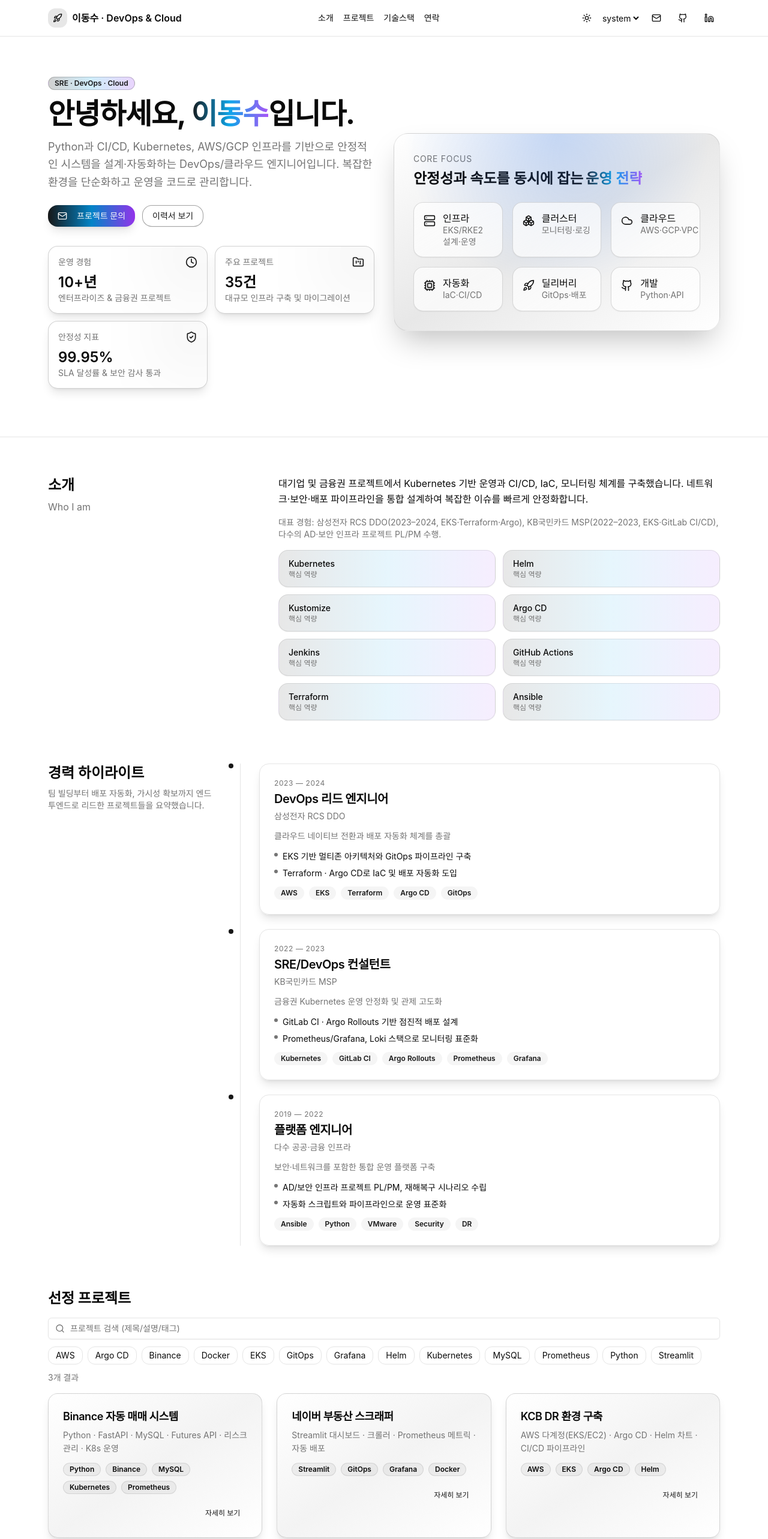
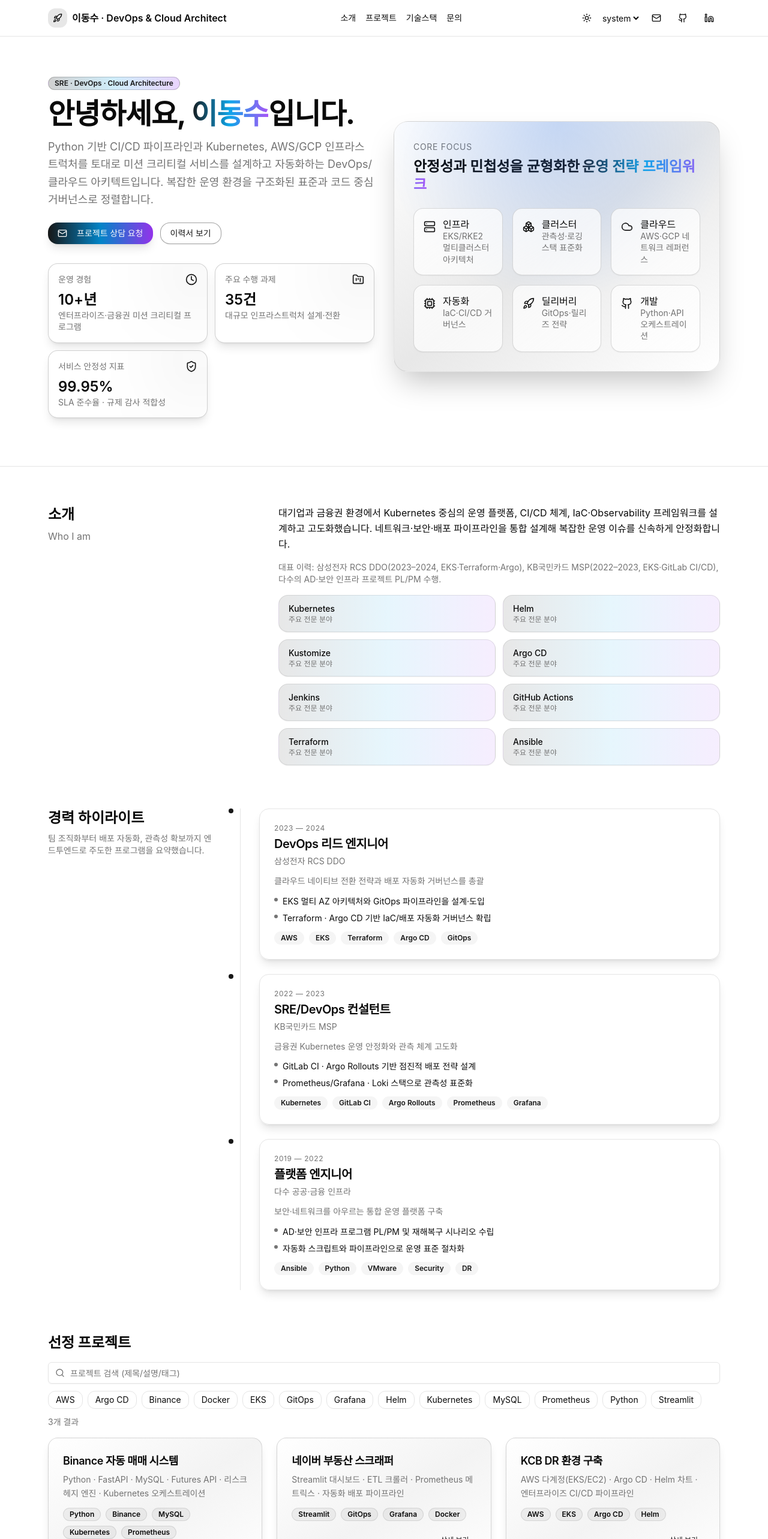
Before and after one commit to dslee1371/ds-portfolio-ta, a React (Vite) app: page / in a window 1280 px wide. Shown: the top 2566 px of the page at 60% size. Built offline with nearby package versions, Linux system fonts and the light colour scheme.

Commit message:
refine portfolio copy with professional tone

```diff
--- a/src/Portfolio.tsx
+++ b/src/Portfolio.tsx
@@ -49,19 +49,19 @@ type Experience = {
 const PROJECTS: Project[] = [
   {
     title: "Binance 자동 매매 시스템",
-    desc: "Python · FastAPI · MySQL · Futures API · 리스크 관리 · K8s 운영",
+    desc: "Python · FastAPI · MySQL · Futures API · 리스크 헤지 엔진 · Kubernetes 오케스트레이션",
     tags: ["Python", "Binance", "MySQL", "Kubernetes", "Prometheus"],
     href: "#",
   },
   {
     title: "네이버 부동산 스크래퍼",
-    desc: "Streamlit 대시보드 · 크롤러 · Prometheus 메트릭 · 자동 배포",
+    desc: "Streamlit 대시보드 · ETL 크롤러 · Prometheus 메트릭스 · 자동화 배포 파이프라인",
     tags: ["Streamlit", "GitOps", "Grafana", "Docker"],
     href: "#",
   },
   {
     title: "KCB DR 환경 구축",
-    desc: "AWS 다계정(EKS/EC2) · Argo CD · Helm 차트 · CI/CD 파이프라인",
+    desc: "AWS 다계정(EKS/EC2) · Argo CD · Helm 차트 · 엔터프라이즈 CI/CD 파이프라인",
     tags: ["AWS", "EKS", "Argo CD", "Helm"],
     href: "#",
   },
@@ -77,19 +77,19 @@ const STATS = [
   {
     label: "운영 경험",
     value: "10+년",
-    desc: "엔터프라이즈 & 금융권 프로젝트",
+    desc: "엔터프라이즈·금융권 미션 크리티컬 프로그램",
     icon: <Clock className="h-5 w-5" />,
   },
   {
-    label: "주요 프로젝트",
+    label: "주요 수행 과제",
     value: "35건",
-    desc: "대규모 인프라 구축 및 마이그레이션",
+    desc: "대규모 인프라스트럭처 설계·전환",
     icon: <FolderKanban className="h-5 w-5" />,
   },
   {
-    label: "안정성 지표",
+    label: "서비스 안정성 지표",
     value: "99.95%",
-    desc: "SLA 달성률 & 보안 감사 통과",
+    desc: "SLA 준수율 · 규제 감사 적합성",
     icon: <ShieldCheck className="h-5 w-5" />,
   },
 ];
@@ -99,10 +99,10 @@ const EXPERIENCES: Experience[] = [
     period: "2023 — 2024",
     role: "DevOps 리드 엔지니어",
     org: "삼성전자 RCS DDO",
-    summary: "클라우드 네이티브 전환과 배포 자동화 체계를 총괄",
+    summary: "클라우드 네이티브 전환 전략과 배포 자동화 거버넌스를 총괄",
     highlights: [
-      "EKS 기반 멀티존 아키텍처와 GitOps 파이프라인 구축",
-      "Terraform · Argo CD로 IaC 및 배포 자동화 도입",
+      "EKS 멀티 AZ 아키텍처와 GitOps 파이프라인을 설계·도입",
+      "Terraform · Argo CD 기반 IaC/배포 자동화 거버넌스 확립",
     ],
     stack: ["AWS", "EKS", "Terraform", "Argo CD", "GitOps"],
   },
@@ -110,10 +110,10 @@ const EXPERIENCES: Experience[] = [
     period: "2022 — 2023",
     role: "SRE/DevOps 컨설턴트",
     org: "KB국민카드 MSP",
-    summary: "금융권 Kubernetes 운영 안정화 및 관제 고도화",
+    summary: "금융권 Kubernetes 운영 안정화와 관측 체계 고도화",
     highlights: [
-      "GitLab CI · Argo Rollouts 기반 점진적 배포 설계",
-      "Prometheus/Grafana, Loki 스택으로 모니터링 표준화",
+      "GitLab CI · Argo Rollouts 기반 점진적 배포 전략 설계",
+      "Prometheus/Grafana · Loki 스택으로 관측성 표준화",
     ],
     stack: ["Kubernetes", "GitLab CI", "Argo Rollouts", "Prometheus", "Grafana"],
   },
@@ -121,10 +121,10 @@ const EXPERIENCES: Experience[] = [
     period: "2019 — 2022",
     role: "플랫폼 엔지니어",
     org: "다수 공공·금융 인프라",
-    summary: "보안·네트워크를 포함한 통합 운영 플랫폼 구축",
+    summary: "보안·네트워크를 아우르는 통합 운영 플랫폼 구축",
     highlights: [
-      "AD/보안 인프라 프로젝트 PL/PM, 재해복구 시나리오 수립",
-      "자동화 스크립트와 파이프라인으로 운영 표준화",
+      "AD·보안 인프라 프로그램 PL/PM 및 재해복구 시나리오 수립",
+      "자동화 스크립트와 파이프라인으로 운영 표준 절차화",
     ],
     stack: ["Ansible", "Python", "VMware", "Security", "DR"],
   },
@@ -166,13 +166,13 @@ export default function Portfolio() {
             <span className="inline-flex h-8 w-8 items-center justify-center rounded-xl bg-primary/10">
               <Rocket className="h-4 w-4" />
             </span>
-            <span>이동수 · DevOps & Cloud</span>
+            <span>이동수 · DevOps & Cloud Architect</span>
           </div>
           <nav className="hidden md:flex items-center gap-4 text-sm">
             <a href="#about" className="hover:text-primary">소개</a>
             <a href="#projects" className="hover:text-primary">프로젝트</a>
             <a href="#skills" className="hover:text-primary">기술스택</a>
-            <a href="#contact" className="hover:text-primary">연락</a>
+            <a href="#contact" className="hover:text-primary">문의</a>
           </nav>
           <div className="flex items-center gap-2">
             <ThemeToggle />
@@ -195,22 +195,22 @@ export default function Portfolio() {
               variant="secondary"
               className="mb-4 rounded-xl border border-primary/20 bg-gradient-to-r from-primary/20 via-sky-500/20 to-purple-500/25 text-primary"
             >
-              SRE · DevOps · Cloud
+              SRE · DevOps · Cloud Architecture
             </Badge>
             <h1 className="text-3xl sm:text-4xl md:text-5xl font-bold tracking-tight leading-tight">
               안녕하세요, <span className="bg-gradient-to-r from-primary via-sky-500 to-purple-500 bg-clip-text text-transparent">이동수</span>입니다.
             </h1>
             <p className="mt-4 text-muted-foreground text-lg leading-relaxed">
-              Python과 CI/CD, Kubernetes, AWS/GCP 인프라를 기반으로
-              안정적인 시스템을 설계·자동화하는 DevOps/클라우드 엔지니어입니다.
-              복잡한 환경을 단순화하고 운영을 코드로 관리합니다.
+              Python 기반 CI/CD 파이프라인과 Kubernetes, AWS/GCP 인프라스트럭처를 토대로
+              미션 크리티컬 서비스를 설계하고 자동화하는 DevOps/클라우드 아키텍트입니다.
+              복잡한 운영 환경을 구조화된 표준과 코드 중심 거버넌스로 정렬합니다.
             </p>
             <div className="mt-6 flex flex-wrap gap-3">
               <Button
                 asChild
                 className="rounded-2xl bg-gradient-to-r from-primary via-sky-600 to-purple-600 text-primary-foreground shadow-lg transition hover:scale-[1.02] hover:from-primary/90 hover:via-sky-500 hover:to-purple-500"
               >
-                <a href="#contact"><Mail className="mr-2 h-4 w-4" />프로젝트 문의</a>
+                <a href="#contact"><Mail className="mr-2 h-4 w-4" />프로젝트 상담 요청</a>
               </Button>
               <Button
                 asChild
@@ -262,18 +262,18 @@ export default function Portfolio() {
               <CardContent className="p-6 md:p-8">
                 <p className="text-sm uppercase tracking-wider text-muted-foreground">Core Focus</p>
                 <h2 className="mt-2 text-2xl font-semibold leading-tight">
-                  안정성과 속도를 동시에 잡는
+                  안정성과 민첩성을 균형화한
                   <span className="ml-1 bg-gradient-to-r from-primary via-sky-500 to-purple-500 bg-clip-text text-transparent">
-                    운영 전략
+                    운영 전략 프레임워크
                   </span>
                 </h2>
                 <div className="mt-6 grid grid-cols-2 gap-4 sm:grid-cols-3">
-                  <Feature icon={<Server className="h-5 w-5" />} title="인프라" desc="EKS/RKE2 설계·운영" />
-                  <Feature icon={<Boxes className="h-5 w-5" />} title="클러스터" desc="모니터링·로깅" />
-                  <Feature icon={<Cloud className="h-5 w-5" />} title="클라우드" desc="AWS·GCP·VPC" />
-                  <Feature icon={<Cpu className="h-5 w-5" />} title="자동화" desc="IaC·CI/CD" />
-                  <Feature icon={<Rocket className="h-5 w-5" />} title="딜리버리" desc="GitOps·배포" />
-                  <Feature icon={<Github className="h-5 w-5" />} title="개발" desc="Python·API" />
+                  <Feature icon={<Server className="h-5 w-5" />} title="인프라" desc="EKS/RKE2 멀티클러스터 아키텍처" />
+                  <Feature icon={<Boxes className="h-5 w-5" />} title="클러스터" desc="관측성·로깅 스택 표준화" />
+                  <Feature icon={<Cloud className="h-5 w-5" />} title="클라우드" desc="AWS·GCP 네트워크 레퍼런스" />
+                  <Feature icon={<Cpu className="h-5 w-5" />} title="자동화" desc="IaC·CI/CD 거버넌스" />
+                  <Feature icon={<Rocket className="h-5 w-5" />} title="딜리버리" desc="GitOps·릴리즈 전략" />
+                  <Feature icon={<Github className="h-5 w-5" />} title="개발" desc="Python·API 오케스트레이션" />
                 </div>
               </CardContent>
             </Card>
@@ -292,11 +292,11 @@ export default function Portfolio() {
           </div>
           <div className="md:col-span-2 space-y-4 leading-relaxed">
             <p>
-              대기업 및 금융권 프로젝트에서 Kubernetes 기반 운영과 CI/CD, IaC, 모니터링 체계를 구축했습니다.
-              네트워크·보안·배포 파이프라인을 통합 설계하여 복잡한 이슈를 빠르게 안정화합니다.
+              대기업과 금융권 환경에서 Kubernetes 중심의 운영 플랫폼, CI/CD 체계, IaC·Observability 프레임워크를 설계하고 고도화했습니다.
+              네트워크·보안·배포 파이프라인을 통합 설계해 복잡한 운영 이슈를 신속하게 안정화합니다.
             </p>
             <p className="text-sm text-muted-foreground">
-              대표 경험: 삼성전자 RCS DDO(2023–2024, EKS·Terraform·Argo),
+              대표 이력: 삼성전자 RCS DDO(2023–2024, EKS·Terraform·Argo),
               KB국민카드 MSP(2022–2023, EKS·GitLab CI/CD), 다수의 AD·보안 인프라 프로젝트 PL/PM 수행.
             </p>
             <div className="grid gap-3 sm:grid-cols-2">
@@ -312,7 +312,7 @@ export default function Portfolio() {
                   </div>
                   <div className="relative">
                     <p className="text-sm font-medium">{skill}</p>
-                    <p className="text-xs text-muted-foreground">핵심 역량</p>
+                    <p className="text-xs text-muted-foreground">주요 전문 분야</p>
                   </div>
                 </motion.div>
               ))}
@@ -327,7 +327,7 @@ export default function Portfolio() {
           <div>
             <h2 className="text-2xl font-bold">경력 하이라이트</h2>
             <p className="mt-2 text-muted-foreground text-sm">
-              팀 빌딩부터 배포 자동화, 가시성 확보까지 엔드투엔드로 리드한 프로젝트들을 요약했습니다.
+              팀 조직화부터 배포 자동화, 관측성 확보까지 엔드투엔드로 주도한 프로그램을 요약했습니다.
             </p>
           </div>
           <div className="relative">
@@ -492,7 +492,7 @@ export default function Portfolio() {
                     <div className="flex justify-end">
                       <Button asChild variant="ghost" size="sm" className="rounded-xl text-primary hover:text-primary">
                         <a href={p.href ?? "#"} target="_blank" rel="noreferrer">
-                          자세히 보기
+                          상세 보기
                         </a>
                       </Button>
                     </div>
@@ -504,7 +504,7 @@ export default function Portfolio() {
         ) : (
           <Card className="rounded-2xl">
             <CardContent className="py-10 text-center text-muted-foreground">
-              검색 조건에 맞는 프로젝트가 없어요.
+              검색 조건에 부합하는 프로젝트가 없습니다.
             </CardContent>
           </Card>
         )}
@@ -538,16 +538,15 @@ export default function Portfolio() {
           <div className="pointer-events-none absolute inset-y-0 right-[-10%] hidden h-full w-1/2 rounded-full bg-primary/10 blur-3xl sm:block" />
           <CardHeader>
             <Badge variant="outline" className="w-fit rounded-xl">Let's talk</Badge>
-            <CardTitle className="text-3xl">프로젝트 문의</CardTitle>
+            <CardTitle className="text-3xl">프로젝트 컨설팅 문의</CardTitle>
             <CardDescription className="max-w-2xl text-base text-muted-foreground">
-              간단한 요구사항만 공유해주셔도 좋아요. 목표와 우선순위를 명확히 정리해
-              실행 전략을 제안드립니다.
+              핵심 요구사항을 공유해 주시면 비즈니스 목표와 우선순위에 맞춘 실행 전략을 설계해 드립니다.
             </CardDescription>
           </CardHeader>
           <CardContent>
             <div className="flex flex-wrap gap-3">
               <Button asChild className="rounded-2xl">
-                <a href="mailto:dslee1371@gmail.com"><Mail className="mr-2 h-4 w-4" />이메일 보내기</a>
+                <a href="mailto:dslee1371@gmail.com"><Mail className="mr-2 h-4 w-4" />이메일 상담</a>
               </Button>
               <Button asChild variant="outline" className="rounded-2xl">
                 <a href="https://github.com/dslee1371" target="_blank" rel="noreferrer"><Github className="mr-2 h-4 w-4" />GitHub</a>
```
